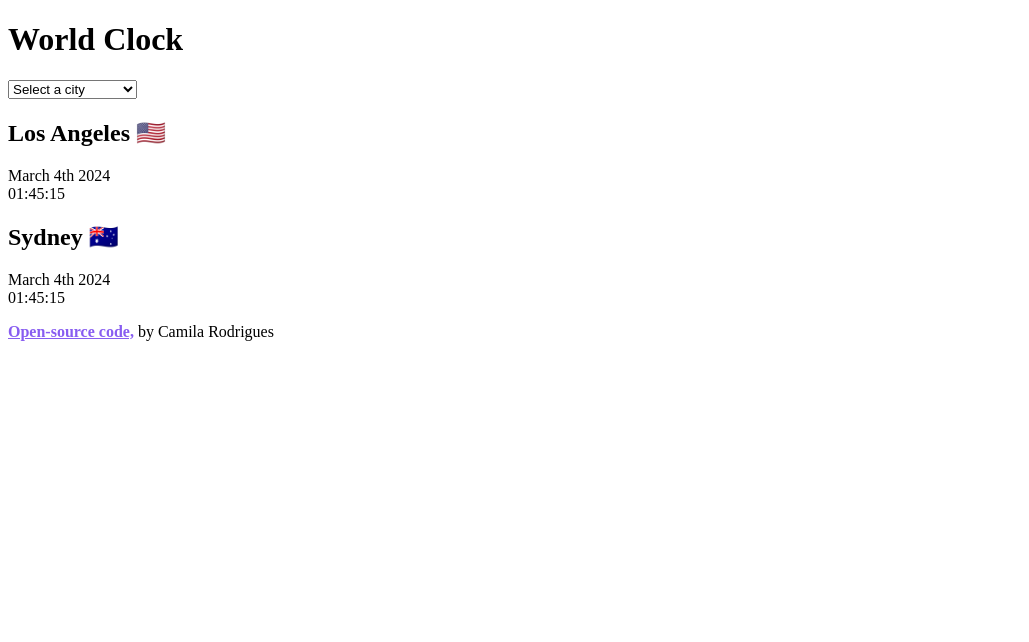
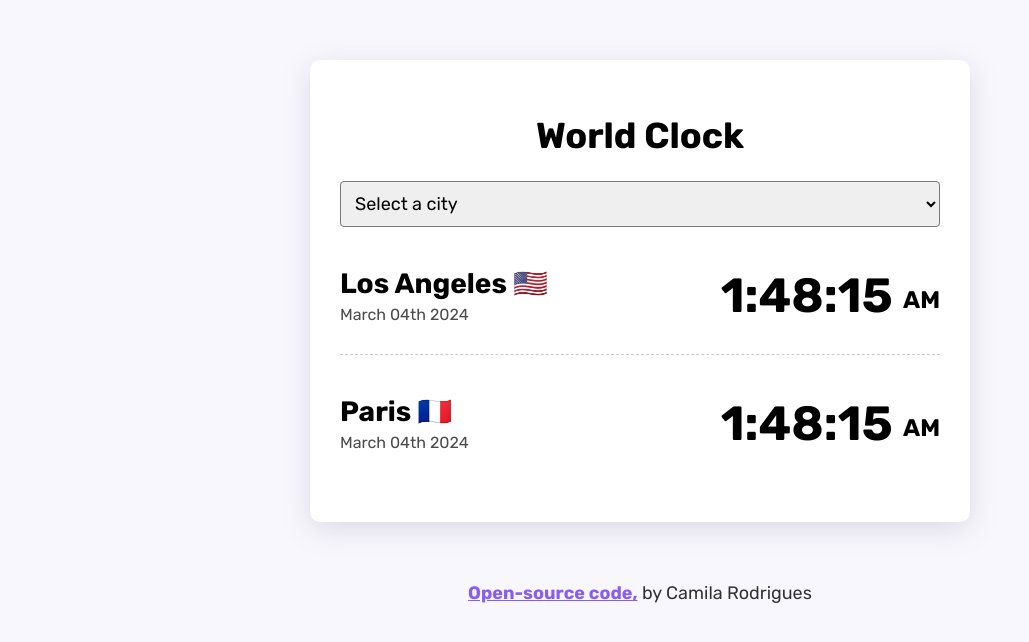
Before and after one commit to camilarcampos-ops/world-clock, a plain HTML site: page index.html in a window 1280 px wide. Shown: the whole page, without its empty margins (0-1029 px from the left). Drawn offline with Linux system fonts and the light colour scheme.

Commit message:
add css config.

```diff
--- a/index.html
+++ b/index.html
@@ -27,15 +27,18 @@
       </select>
 
       <div class="city">
-        <h2>Los Angeles 🇺🇸</h2>
-        <div class="date">March 4th 2024</div>
-        <div class="time">01:45:15</div>
+        <div>
+          <h2>Los Angeles 🇺🇸</h2>
+          <div class="date">March 04th 2024</div>
+        </div>
+        <div class="time">1:48:15 <small> AM </small></div>
       </div>
-
       <div class="city">
-        <h2>Sydney 🇦🇺</h2>
-        <div class="date">March 4th 2024</div>
-        <div class="time">01:45:15</div>
+        <div>
+          <h2>Paris 🇫🇷</h2>
+          <div class="date">March 04th 2024</div>
+        </div>
+        <div class="time">1:48:15 <small> AM </small></div>
       </div>
     </div>
 
--- a/src/styles.css
+++ b/src/styles.css
@@ -0,0 +1,65 @@
+body {
+  background-color: #f9f7fe;
+  font-family: "Rubik", sans-serif;
+}
+
+h1 {
+  text-align: center;
+  font-size: 36px;
+}
+
+h2 {
+  margin: 0 0 5px;
+  font-size: 28px;
+}
+
+select {
+  display: block;
+  width: 100%;
+  font-size: 18px;
+  border-radius: 4px;
+  padding: 10px;
+  font-family: "Rubik", sans-serif;
+}
+
+.container {
+  max-width: 600px;
+  margin: 60px auto;
+  background: white;
+  padding: 30px;
+  box-shadow: rgba(100, 100, 111, 0.2) 0px 7px 29px 0px;
+  border-radius: 10px;
+}
+
+.city {
+  display: flex;
+  margin: 10px 0;
+  justify-content: space-between;
+  padding: 30px 0;
+  border-bottom: 1px dashed rgba(0, 0, 0, 0.2);
+}
+
+.city:last-child {
+  border: none;
+}
+
+.date {
+  opacity: 0.7;
+}
+
+.time {
+  font-size: 48px;
+  font-weight: bold;
+}
+
+.time small {
+  font-size: 24px;
+  vertical-align: middle;
+  line-height: 48px;
+}
+
+footer {
+  text-align: center;
+  font-size: 18px;
+  color: rgba(0, 0, 0, 0.8);
+}
```
